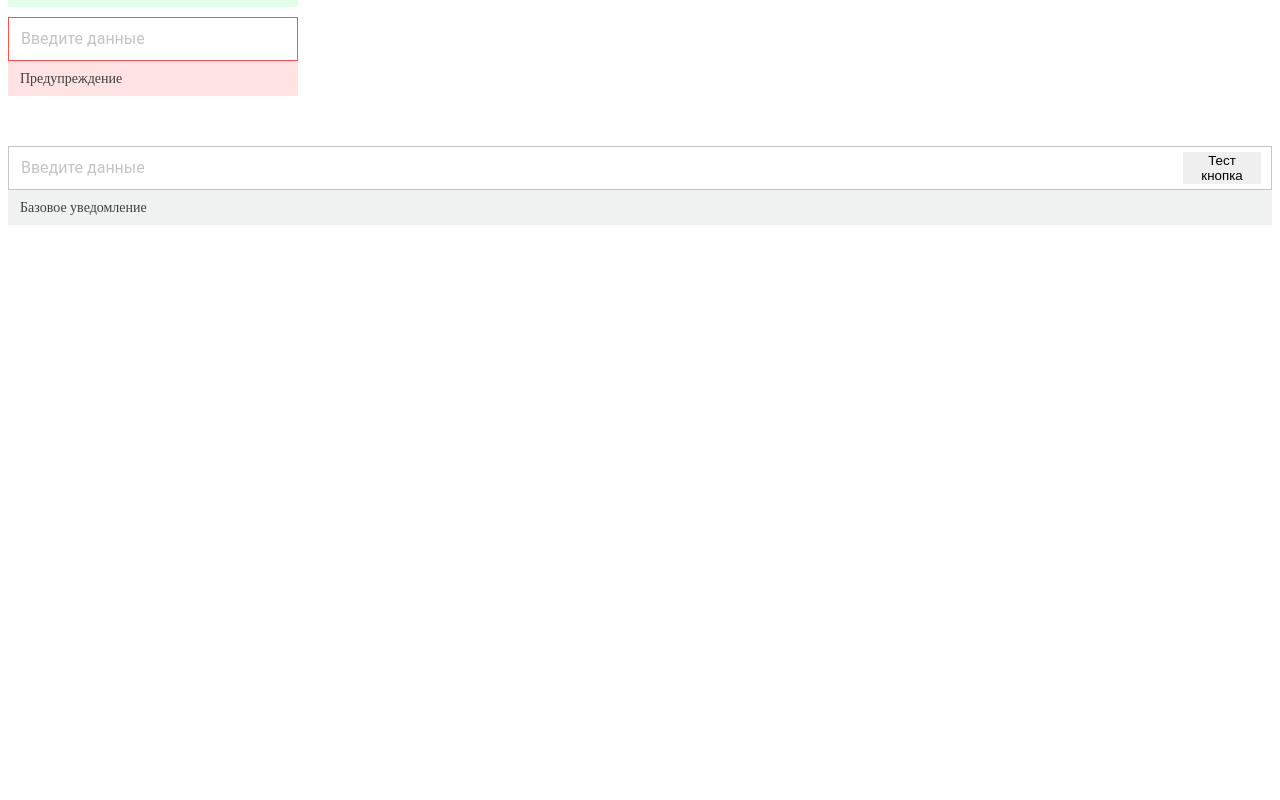
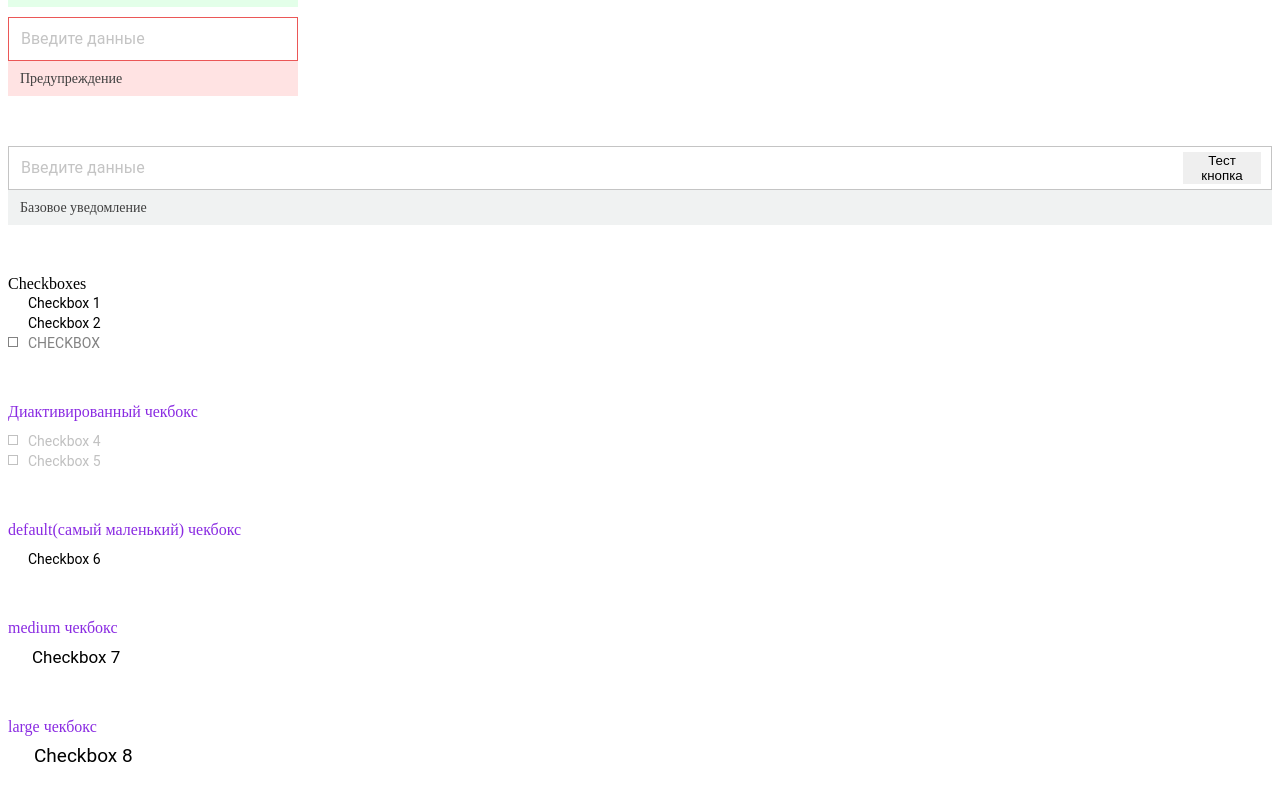
Before and after one commit to Dashazxcvbnm/component_library, a Vue app: page / in a window 1280 px wide. Shown: the part 3147-3947 px from the top of the page. Before the commit the page ends 3382 px from the top, so only its background shows below. Built offline with nearby package versions, Linux system fonts and the light colour scheme.

Commit message:
Создан компонент checkbox

```diff
--- /dev/null
+++ b/src/components/GUI/checkbox/VueBaseCheckbox.vue
@@ -0,0 +1,227 @@
+<template>
+    <div>
+
+      <input
+      class="checkbox-input"
+      type="checkbox"
+      v-bind="attributes"
+      @change="$emit('update:checked', $event.target.checked)">
+
+      <label
+      :class="[disabled ? 'checkbox-label_disabled' : '', 'checkbox-label', checkboxSize]"
+      :for="id">
+
+      <IconBase
+      :class="[checkboxIconSize, 'icon']"
+      name="CheckboxCheckMark"
+      width="12"
+      height="10"/>
+      {{ label }}</label>
+
+    </div>
+</template>
+
+<script setup>
+import IconBase from '@GUI/icons/IconBase.vue'
+import { ref } from 'vue';
+
+const props = defineProps({
+
+  value: {
+    type: String,
+    default: ''
+  },
+
+  name: {
+    type: String,
+    default: ''
+  },
+
+  id: {
+    type: String,
+    default: ''
+  },
+
+  label: {
+    type: String,
+    default: ''
+  },
+
+  size: {
+    validator(value) {
+      return ['medium', 'large'].includes(value)
+    }
+  },
+
+  checked: {
+    type: Boolean,
+    default: false
+  },
+
+  disabled: {
+    type: Boolean,
+    default: false
+  }
+
+})
+
+defineEmits(['update:checked'])
+
+const attributes = {
+  value: props.value,
+  id: props.id,
+  name: props.name,
+  checked: props.checked,
+  disabled: props.disabled,
+}
+
+const checkboxSize = ref(`checkbox-label_size_${props.size}`)
+const checkboxIconSize = ref(`icon_size_${props.size}`)
+</script>
+
+<style scoped lang="scss">
+
+.checkbox-input {
+      display: none;
+
+      &:checked {
+        &+ .checkbox-label {
+          color: $basic-black;
+        }
+
+        &+ .checkbox-label .icon {
+          position: absolute;
+          display: inline-block;
+          top: 4px;
+          left: -1px;
+
+          &_size {
+
+            &_medium {
+              top: 2px;
+            }
+
+            &_large {
+              top: 1px;
+            }
+          }
+        }
+
+        &+ .checkbox-label:before {
+          border: none;
+        }
+
+        &+ .checkbox-label_disabled {
+          color: $plain-grey;
+          filter: opacity(50%);
+          cursor: not-allowed;
+
+          &:before {
+            border: 1px solid $plain-grey;
+          }
+
+          &:hover:before {
+            border: 1px solid $plain-grey;
+            cursor: not-allowed;
+          }
+
+          &:hover {
+            color: $plain-grey;
+          }
+        }
+      }
+}
+
+.checkbox-label {
+    font-family: $input-font;
+    display: inline-flex;
+    align-items: center;
+    position: relative;
+    cursor: pointer;
+    font-size: 14px;
+    line-height: 20px;
+    color: $plain-grey;
+
+    &:before {
+      content:'';
+      box-sizing: border-box;
+      border: 1px solid $plain-grey;
+      width: 10px;
+      height: 10px;
+      display: inline-block;
+      position: relative;
+      cursor: pointer;
+      margin-right: 10px;
+      top: -1px;
+    }
+
+    &:hover:before {
+        border: 1px solid $dark-grey;
+    }
+
+    &:hover {
+        color: $dark-grey;
+    }
+
+    &_disabled {
+      color: $plain-grey;
+      filter: opacity(50%);
+      cursor: not-allowed;
+
+      &:before {
+        border: 1px solid $plain-grey;
+      }
+
+      &:hover:before {
+        border: 1px solid $plain-grey;
+        cursor: not-allowed;
+      }
+
+      &:hover {
+        color: $plain-grey;
+      }
+    }
+
+    &_size {
+
+      &_medium {
+        font-size: 17px;
+
+        &:before {
+          border: 1px solid $plain-grey;
+          width: 14px;
+          height: 14px;
+          top: -1px;
+        }
+      }
+
+      &_large {
+        font-size: 19px;
+
+        &:before {
+          border: 1px solid $plain-grey;
+          width: 16px;
+          height: 16px;
+          top: -1px;
+        }
+      }
+}
+}
+
+.icon {
+  display: none;
+
+  &_size {
+
+    &_medium {
+      width: 16px;
+      height: 14px;
+    }
+
+    &_large {
+      width: 18px;
+      height: 16px;
+    }
+  }
+}
+</style>
--- a/src/views/HomeView.vue
+++ b/src/views/HomeView.vue
@@ -466,12 +466,82 @@
     <button class="button">Тест кнопка</button>
     </vue-base-input>
 
+    <div class="wrap">
+
+        <span class="">Checkboxes</span>
+
+        <vue-base-checkbox
+        label="Checkbox 1"
+        v-model:checked="checkedActive1"
+        id="checkbox1"/>
+
+        <VueBaseCheckbox
+        label="Checkbox 2"
+        v-model:checked="checkedActive2"
+        id="checkbox2"/>
+
+        <VueBaseCheckbox
+        label="CHECKBOX"
+        v-model:checked="checkedActive3"
+        id="checkbox3"/>
+
+    </div>
+
+    <div class="wrap">
+
+        <span class="text">Диактивированный чекбокс</span>
+        <VueBaseCheckbox
+        label="Checkbox 4"
+        v-model:checked="checkedActive4"
+        id="checkbox4"
+        disabled/>
+
+        <VueBaseCheckbox
+        label="Checkbox 5"
+        v-model:checked="checkedActive5"
+        id="checkbox5"
+        disabled/>
+
+    </div>
+
+    <div class="wrap">
+
+        <span class="text">default(самый маленький) чекбокс</span>
+        <VueBaseCheckbox
+        label="Checkbox 6"
+        v-model:checked="checkedActive6"
+        id="checkbox6"/>
+
+    </div>
+
+    <div class="wrap">
+
+        <span class="text">medium чекбокс</span>
+        <VueBaseCheckbox
+        label="Checkbox 7"
+        v-model:checked="checkedActive7"
+        id="checkbox7"
+        size="medium"/>
+
+    </div>
+
+    <div class="wrap">
+
+        <span class="text">large чекбокс</span>
+        <VueBaseCheckbox
+        label="Checkbox 8"
+        v-model:checked="checkedActive8"
+        id="checkbox8"
+        size="large"/>
+
+    </div>
 
 </template>
 
 <script setup>
 import VueBaseButton from '@GUI/buttons/VueBaseButton.vue';
 import VueBaseInput from '@GUI/input/VueBaseInput.vue'
+import VueBaseCheckbox from '@GUI/checkbox/VueBaseCheckbox.vue';
 
 import { ref } from 'vue'
 
@@ -482,6 +552,14 @@ function testClick() {
 const value = ref('')
 const value1 = ref('')
 
+const checkedActive1 = ref(true)
+const checkedActive2 = ref(true)
+const checkedActive3 = ref(false)
+const checkedActive4 = ref(true)
+const checkedActive5 = ref(false)
+const checkedActive6 = ref(true)
+const checkedActive7 = ref(true)
+const checkedActive8 = ref(true)
 </script>
 
 <style scoped>
```
Also changed, not shown: src/components/icons/CheckboxCheckMark.svg (added).
